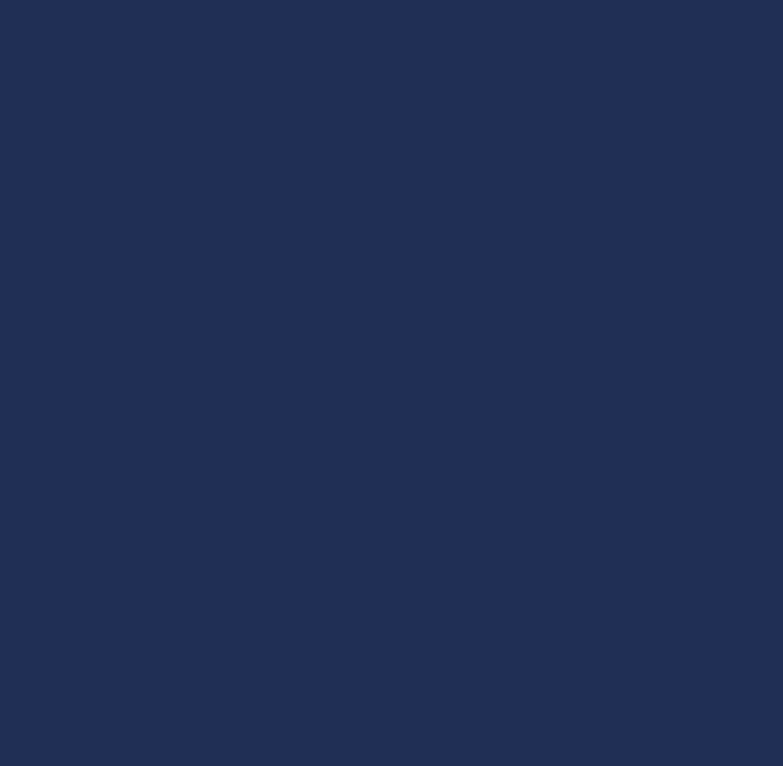
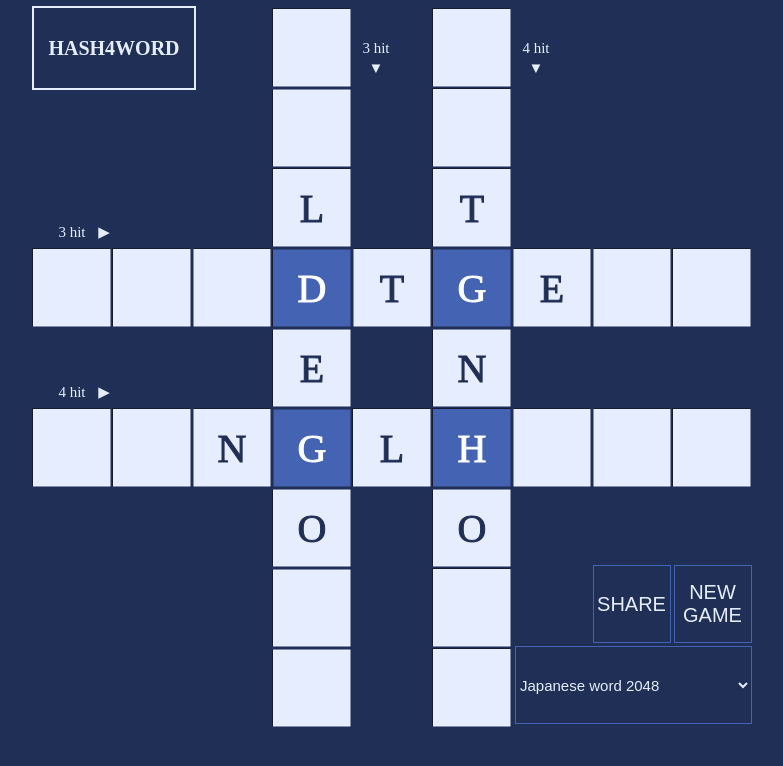
Before and after one commit to kurehajime/hash4word, a React (Vite) app: page / in a window 1280 px wide. Before the commit this address had no page. Shown: the top 766 px of the page, without its empty margins (248-1031 px from the left). Built offline with nearby package versions, Linux system fonts and the light colour scheme.

Commit message:
その他のURLは標準のページでうける

```diff
--- a/src/index.tsx
+++ b/src/index.tsx
@@ -14,13 +14,13 @@ root.render(<div className='container'>
             <Route path="/create" element={
                 <CreateElement cellSize={80}></CreateElement>
             } />
+            <Route path="*" element={
+                <GameElement
+                    cellSize={80}
+                    initMode={init_mode}
+                ></GameElement>
+            } />
         </Routes>
-        <Route path="*" element={
-            <GameElement
-                cellSize={80}
-                initMode={init_mode}
-            ></GameElement>
-        } />
     </BrowserRouter>
 
 
```
